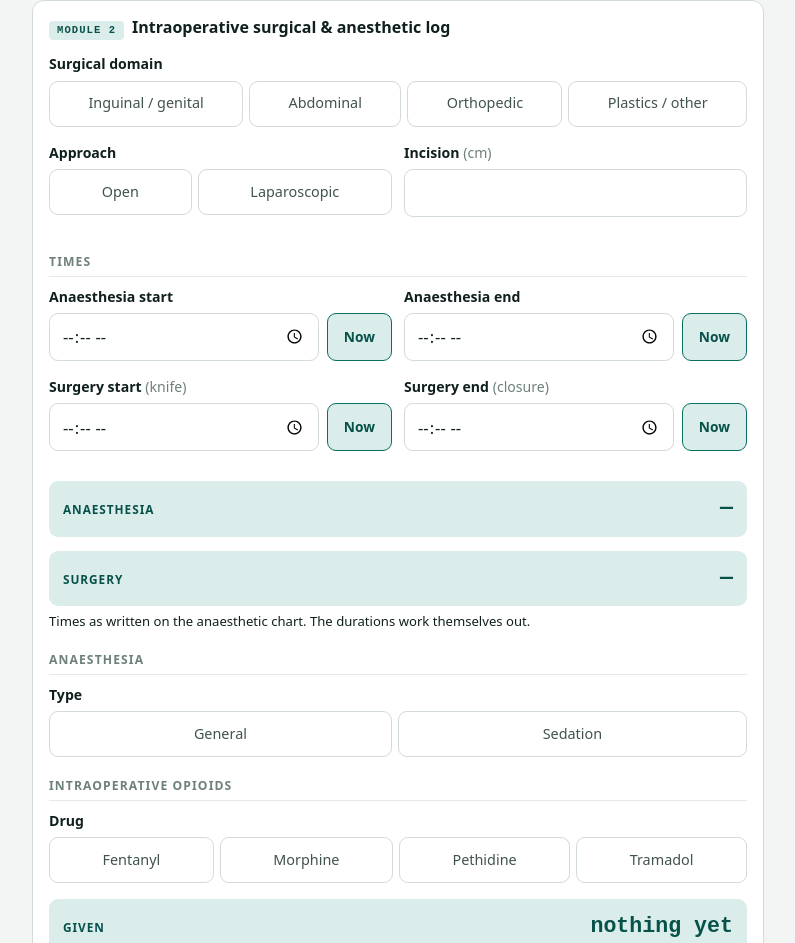
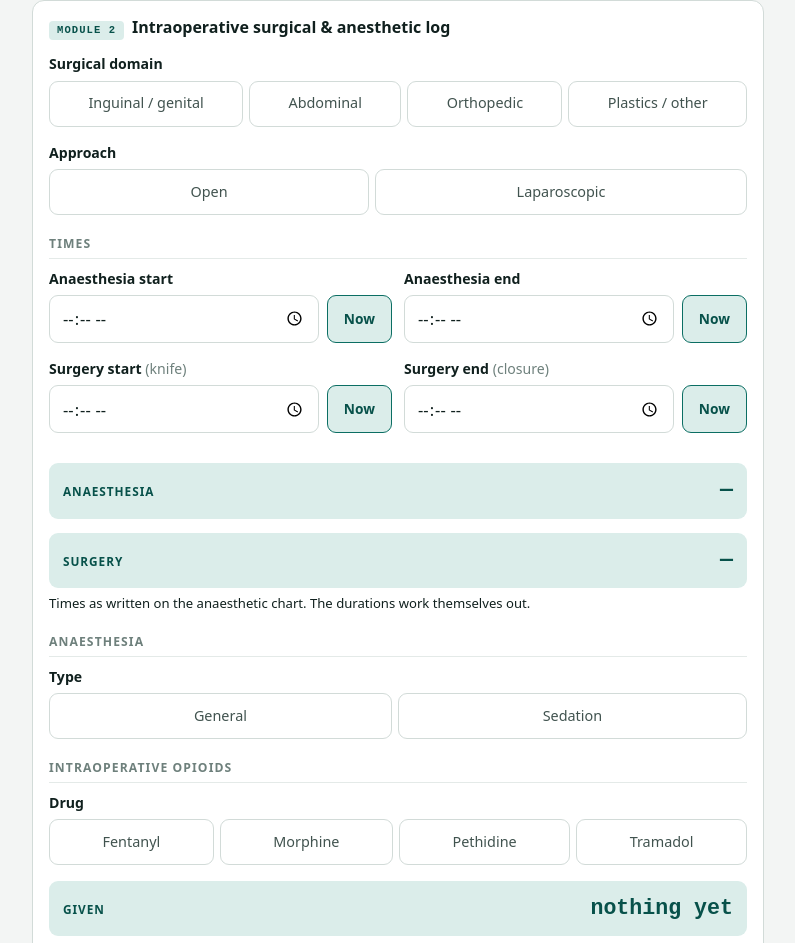
Before and after one commit to chiz720/pediatric-pain-ecrf, a website with bundled scripts: page index.html in a window 1280 px wide. Shown: the part 3190-4133 px from the top of the page, without its empty margins (242-1037 px from the left). Built offline with nearby package versions, Linux system fonts and the light colour scheme.

Commit message:
Stop asking for the incision length
Dropped from the form on clinical grounds. Approach moves out of the two-column
row it shared with it rather than sitting half-width beside a gap.

Only the length goes. The theatre log keeps its four times, which are what the
durations are built from, and lib/validate.js still orders closure against
incision for the full app — different field, same word.

Rows already written keep their incision_cm column and their values; the
endpoint's headers are self-healing in one direction only, so nothing is
rewritten and nothing is lost. Later rows simply leave it blank, which is the
honest record of a question that stopped being asked.

schema/crf.v1.json still declares incision_length_cm. That dictionary describes
the older ten-module model rather than the form now shipping, so editing this
one field would imply it is current when it is not. It needs the wider decision
already flagged: rewrite it against the five-module form, or mark it historical.

Co-Authored-By: Claude Opus 5 <noreply@anthropic.com>

```diff
--- a/crf.js
+++ b/crf.js
@@ -19,7 +19,7 @@ import { minutesBetween, durationLabel, surgeryWithinAnaesthesia } from './lib/c
 import { validate as checkSubjectId, format as formatSubjectId, parse as parseSubjectId } from './lib/studyNumber.js';
 import * as sync from './lib/sync.js';
 
-const APP_VERSION = '2026.09.25h-crf';
+const APP_VERSION = '2026.09.25i-crf';
 const WHO_KEY = 'ppp.who';
 const CENTRE_KEY = 'ppp.centre';
 const ENROLLED_KEY = 'ppp.enrolled';
@@ -885,8 +885,6 @@ function buildModule2() {
     updateLaDose();
   });
 
-  $('incision').addEventListener('input', () => { F.m2.incision = num('incision'); });
-
   ['anaesStart', 'anaesEnd', 'surgStart', 'surgEnd'].forEach((id) => {
     const input = $(id);
     input.addEventListener('input', updateTimes);
--- a/index.html
+++ b/index.html
@@ -231,15 +231,9 @@
       </div>
     </div>
 
-    <div class="grid2">
-      <div class="field">
-        <span class="lbl">Approach</span>
-        <div class="opts" id="approach"></div>
-      </div>
-      <div class="field">
-        <label for="incision">Incision <em>(cm)</em></label>
-        <input id="incision" type="number" inputmode="decimal" step="0.5" min="0" max="60">
-      </div>
+    <div class="field">
+      <span class="lbl">Approach</span>
+      <div class="opts" id="approach"></div>
     </div>
 
     <h3>Times</h3>
--- a/sw.js
+++ b/sw.js
@@ -6,7 +6,7 @@
  * app_version. That is deliberate — never break a working device mid-camp.
  */
 
-const VERSION = '2026.09.25h-crf';
+const VERSION = '2026.09.25i-crf';
 const CACHE = `ppp-ecrf-${VERSION}`;
 
 const SHELL = [
```
